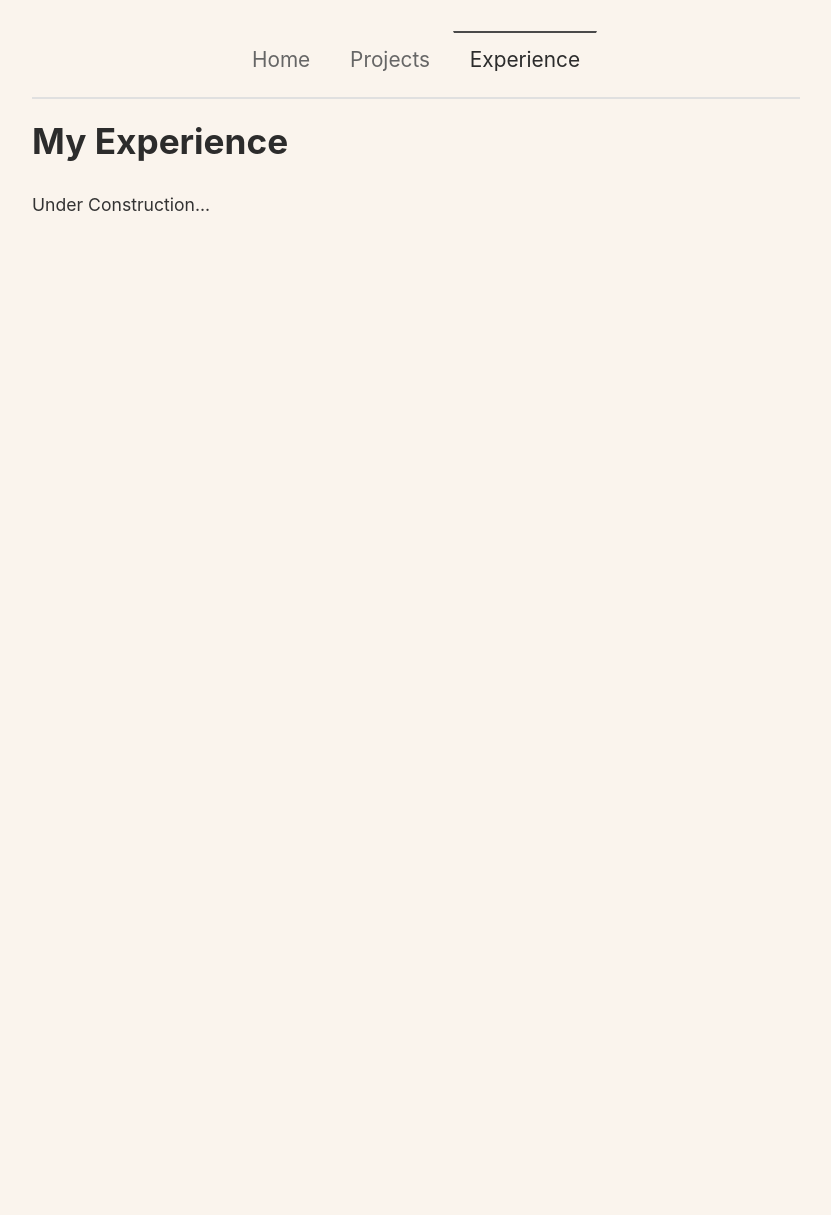
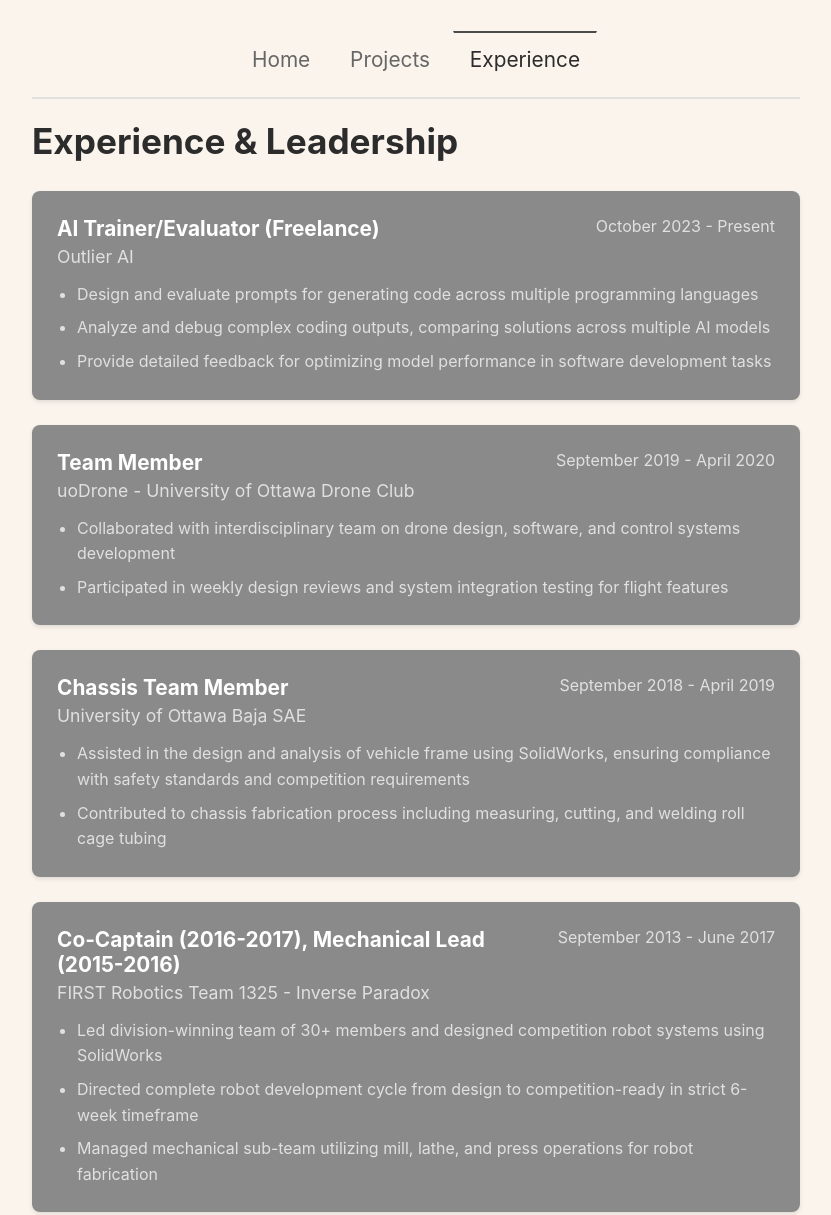
Before and after one commit to SharabhojI/personal-website, a plain HTML site: page experience.html in a window 1280 px wide. Shown: the whole page, without its empty margins (224-1055 px from the left). Before the commit the page ends 800 px from the top, so only its background shows below. Drawn offline with Linux system fonts and the light colour scheme.

Commit message:
update experience page

```diff
--- a/experience.html
+++ b/experience.html
@@ -6,7 +6,7 @@
         <meta name="description" content="A software developer with an interest in robotics and embedded systems.">
         <meta name="keywords" content="software, developer, robotics, embedded systems, web development">
         <title>Sharabhoj Iyengar | Experience</title>
-        <link href="src/css/styles.css" rel="stylesheet" ttype="text/css">
+        <link href="src/css/styles.css" rel="stylesheet" type="text/css">
     </head>
 
     <body>
@@ -21,8 +21,64 @@
         </header>
 
         <section>
-            <h1>My Experience</h1>
-            <p>Under Construction...</p>
+            <h1>Experience & Leadership</h1>
+            <div class="experience-item">
+                <div class="experience-header">
+                    <div class="company-title">
+                        <h2>AI Trainer/Evaluator (Freelance)</h2>
+                        <h3>Outlier AI</h3>
+                    </div>
+                    <div class="duration">October 2023 - Present</div>
+                </div>
+                <ul class="experience-details">
+                    <li>Design and evaluate prompts for generating code across multiple programming languages</li>
+                    <li>Analyze and debug complex coding outputs, comparing solutions across multiple AI models</li>
+                    <li>Provide detailed feedback for optimizing model performance in software development tasks</li>
+                </ul>
+            </div>
+
+            <div class="experience-item">
+                <div class="experience-header">
+                    <div class="company-title">
+                        <h2>Team Member</h2>
+                        <h3>uoDrone - University of Ottawa Drone Club</h3>
+                    </div>
+                    <div class="duration">September 2019 - April 2020</div>
+                </div>
+                <ul class="experience-details">
+                    <li>Collaborated with interdisciplinary team on drone design, software, and control systems development</li>
+                    <li>Participated in weekly design reviews and system integration testing for flight features</li>
+                </ul>
+            </div>
+
+            <div class="experience-item">
+                <div class="experience-header">
+                    <div class="company-title">
+                        <h2>Chassis Team Member</h2>
+                        <h3>University of Ottawa Baja SAE</h3>
+                    </div>
+                    <div class="duration">September 2018 - April 2019</div>
+                </div>
+                <ul class="experience-details">
+                    <li>Assisted in the design and analysis of vehicle frame using SolidWorks, ensuring compliance with safety standards and competition requirements</li>
+                    <li>Contributed to chassis fabrication process including measuring, cutting, and welding roll cage tubing</li>
+                </ul>
+            </div>
+
+            <div class="experience-item">
+                <div class="experience-header">
+                    <div class="company-title">
+                        <h2>Co-Captain (2016-2017), Mechanical Lead (2015-2016)</h2>
+                        <h3>FIRST Robotics Team 1325 - Inverse Paradox</h3>
+                    </div>
+                    <div class="duration">September 2013 - June 2017</div>
+                </div>
+                <ul class="experience-details">
+                    <li>Led division-winning team of 30+ members and designed competition robot systems using SolidWorks</li>
+                    <li>Directed complete robot development cycle from design to competition-ready in strict 6-week timeframe</li>
+                    <li>Managed mechanical sub-team utilizing mill, lathe, and press operations for robot fabrication</li>
+                </ul>
+            </div>
         </section>
     </body>
 </html>
--- a/src/css/styles.css
+++ b/src/css/styles.css
@@ -226,3 +226,60 @@ div#skills {
     list-style-type: none;
     padding: 0;
 }
+
+.experience-item {
+    background-color: #8a8a8a;
+    padding: 25px;
+    border-radius: 8px;
+    color: #f8f9fa;
+    box-shadow: 0 2px 4px rgba(0, 0, 0, 0.1);
+    transition: all 0.3s ease;
+    margin-bottom: 25px;
+}
+
+.experience-item:hover {
+    transform: translateY(-2px);
+    box-shadow: 0 4px 8px rgba(0, 0, 0, 0.15);
+}
+
+.experience-header {
+    display: flex;
+    justify-content: space-between;
+    align-items: flex-start;
+    margin-bottom: 15px;
+}
+
+.company-title h2 {
+    color: #fff;
+    font-size: 1.3em;
+    margin: 0 0 5px 0;
+}
+
+.company-title h3 {
+    color: #e0e0e0;
+    font-size: 1.1em;
+    margin: 0;
+    font-weight: normal;
+}
+
+.duration {
+    color: #e0e0e0;
+    font-size: 1em;
+    white-space: nowrap;
+    margin-left: 20px;
+}
+
+.experience-details {
+    margin: 0;
+    padding-left: 20px;
+    color: #e0e0e0;
+    line-height: 1.6;
+}
+
+.experience-details li {
+    margin-bottom: 8px;
+}
+
+.experience-details li:last-child {
+    margin-bottom: 0;
+}
```
